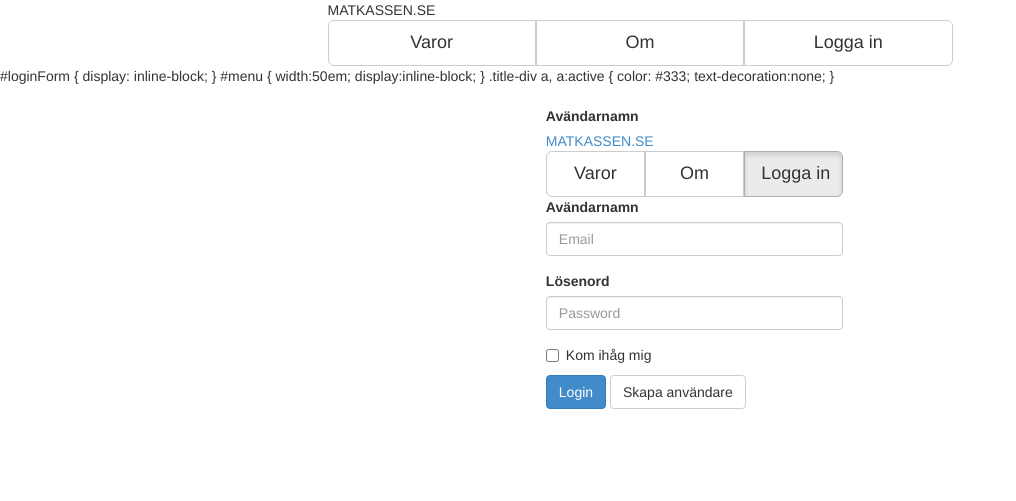
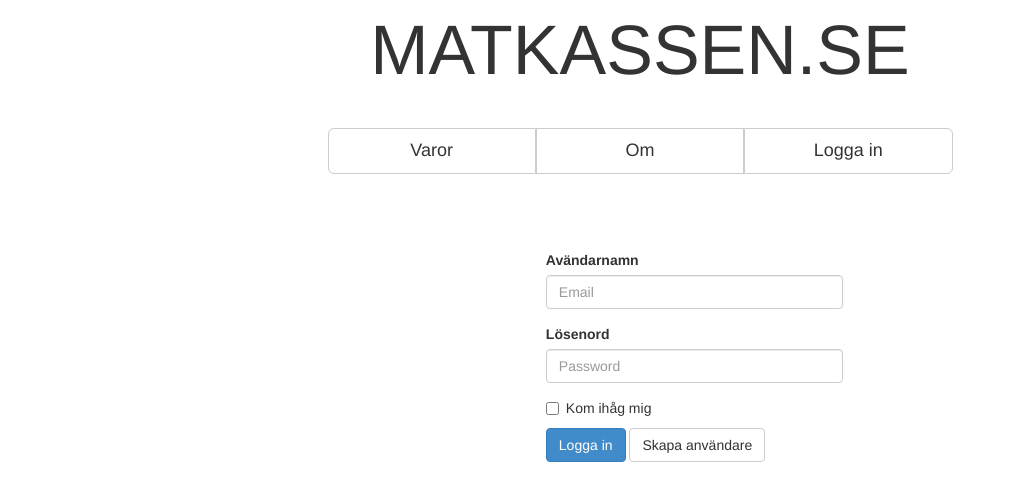
Before and after one commit to lukeeee/Royal-Hearts, a PHP site: page /login.php in a window 1280 px wide. Shown: the top 501 px of the page, without its empty margins (0-1016 px from the left). Run offline with PHP 8.4, Linux system fonts and the light colour scheme.

Commit message:
Corrected merge confict changes

```diff
--- a/header.php
+++ b/header.php
@@ -9,75 +9,37 @@
 				/*text-align:center;*/
 			}
 
-			/*#header {
-				display:inline-block;
-				margin:2em 0 4em 0;
-				width:50em;
-			}*/
-			#title {
-
-            #login {
-                padding-top: 20px;
-                padding-bottom: 20px;
-            }
-
-            #inputEmail {
-                width:200px;
-
-            }
-
-            #inputPassword {
-                width:200px;
-
-            }
-
-            #password {
-                padding-right: 150px;
-            }
-
-            #email {
-                padding-right: 120px;
-            }
-
-            #checkbox {
-                width:120px;
-
-            }
-
-            #btn {
-                margin-left: -14px;
-            }
 			#header {
 				display:block;
 				margin:2em 0 4em 0;
 				text-align:center;
 			}
-			.title-div {
-
+			#title {
 				font-size:5em;
-				margin-bottom:0.2em;
                 text-align: center;
 			}
-
+			#title a, a:active {
+				color: #333;
+				text-decoration:none;
+			}
 		</style>
     </head>
     <header>
 
 <div class="row">
   <div class="col-md-6 col-md-offset-3">
-      <div id="title">MATKASSEN.SE</div>
+      <div id="title"><a href="index.php">MATKASSEN.SE</a></div>
   </div>
 </div>
 
 <div class="row">
     <div class="col-md-6 col-md-offset-3">
        <div id="header">
-
             <div class="btn-toolbar" role="toolbar">
                 <div class="btn-group btn-group-lg btn-group-justified">
-                    <a class="btn btn-default" role="button">Varor</a>
+                    <a class="btn btn-default" role="button" href="products.php">Varor</a>
                     <a class="btn btn-default" role="button">Om</a>
-                    <a class="btn btn-default" role="button">Logga in</a>
+                    <a class="btn btn-default" role="button" href="login.php">Logga in</a>
                 </div>
             </div>
         </div>
@@ -85,21 +47,4 @@
 </div>
 
 </header>
-
-            #loginForm {
-                display: inline-block;
-
-            }
-			#menu {
-				width:50em;
-				display:inline-block;
-			}
-			.title-div a, a:active {
-				color: #333;
-				text-decoration:none;
-			}
-		</style>
-    </head>
-    <header>
-    </header>
-    <body>
+<body>
--- a/public/login.php
+++ b/public/login.php
@@ -7,20 +7,6 @@
 <br/>
 <div class="row">
 	<div class="col-md-3 col-md-offset-5">
-<form>
-    <div class="form-group">
-        <label for="inputEmail">Avändarnamn</label>
-
-<div id="header">
-    <div class="title-div"><a href="index.php">MATKASSEN.SE</a></div>
-    <div class="btn-toolbar" role="toolbar" id="menu">
-   		<div class="btn-group btn-group-lg btn-group-justified">
-            <a class="btn btn-default" role="button">Varor</a>
-            <a class="btn btn-default" role="button">Om</a>
-            <a class="btn btn-default active" role="button">Logga in</a>
-        </div>
-    </div>
-</div>
 		<div id="loginForm">
 			<form>
 				<div id="login" class="form-group">
@@ -34,9 +20,10 @@
                 <div class="checkbox">
                     <label><input type="checkbox">Kom ihåg mig</label>
                 </div>
-    <button type="submit" class="btn btn-primary">Login</button>
+                <button type="submit" class="btn btn-primary">Logga in</button>
             	<button type="submit" class="btn btn-default">Skapa användare</button>
 			</form>
+  		</div>
 	</div>
 </div>
 
```
Also changed, not shown: public/index.php (+5 -18 lines), public/about.php (added). Lines whose indentation alone changed are shown as unchanged.
